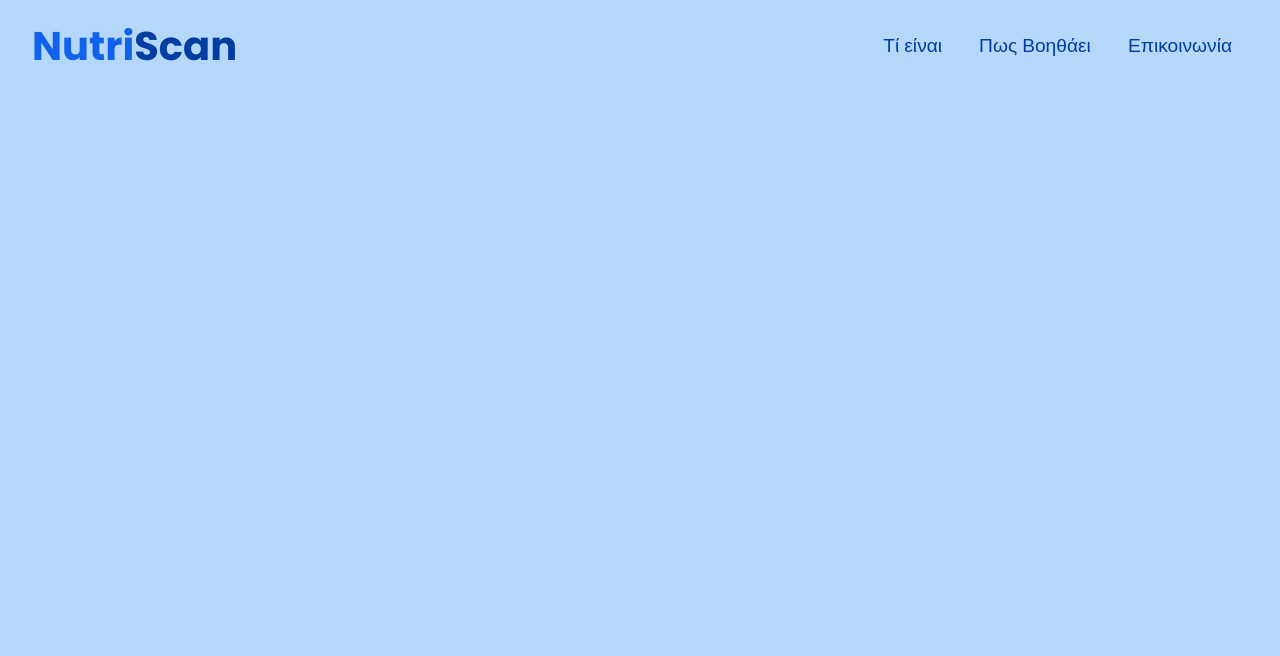
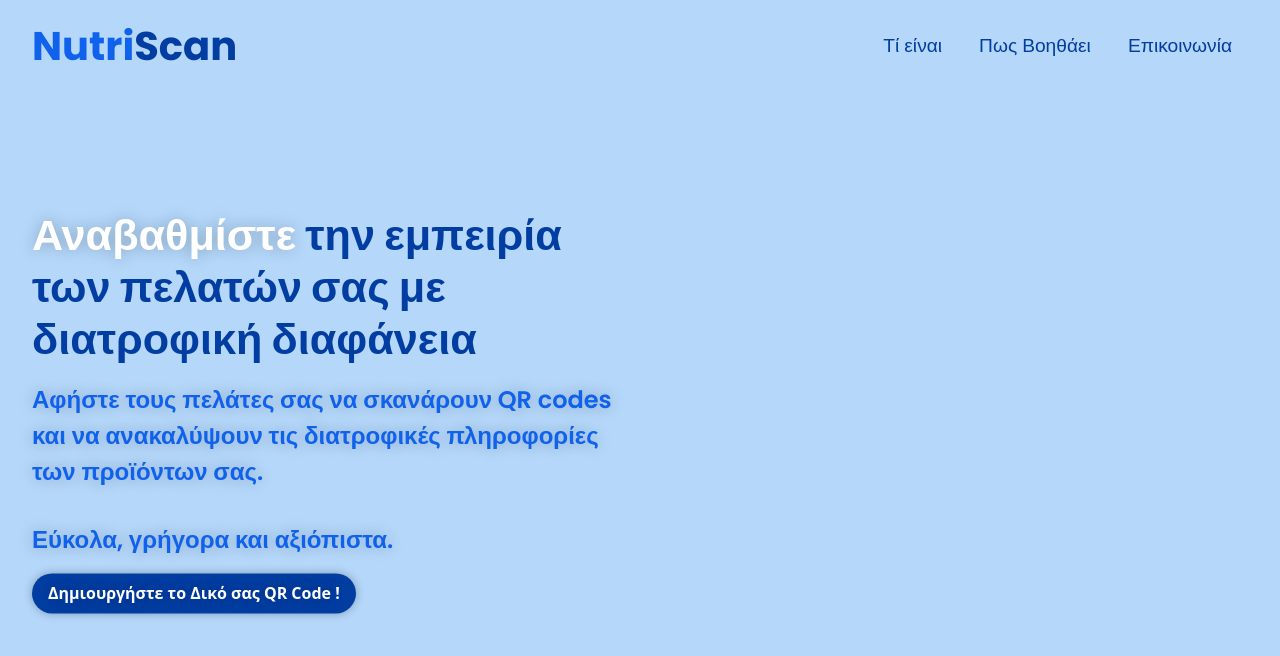
Before and after one commit to Spanosnick/NutriScan, a React (Create React App) app: page / in a window 1280 px wide. Shown: the top 656 px of the page. Built offline with nearby package versions, Linux system fonts and the light colour scheme.

Commit message:
Hero Section part 1

```diff
--- a/src/App.css
+++ b/src/App.css
@@ -1,4 +1,14 @@
+:root{
+  --primary-color: #1061EB;
+  --primary-black: #023da2;
+  --secondary-color: #10A6EB;
+  --third-color: #10EBEB;
+  --fourth-color: #5FEBEB;
+  --five-color: #10EBA1;
+  --six-color: #10EBA1;
+  --seven-color: #10EB56;
 
+}
 .App {
  background-color: rgba(113, 179, 245, 0.53);
   min-height: 100vh;
--- a/src/App.js
+++ b/src/App.js
@@ -1,11 +1,13 @@
 import './App.css';
 import {Header} from "./components/Header/Header";
+import {HeroSection} from "./components/HeroSection/HeroSection";
 
 
 function App() {
   return (
     <div className="App">
       <Header />
+        <HeroSection />
     </div>
   );
 }
--- a/src/components/Header/Header.css
+++ b/src/components/Header/Header.css
@@ -3,17 +3,7 @@
 @import url('https://fonts.googleapis.com/css2?family=Open+Sans:ital,wght@0,300..800;1,300..800&display=swap');
 @import url('https://fonts.googleapis.com/css2?family=Poppins:ital,wght@0,100;0,200;0,300;0,400;0,500;0,600;0,700;0,800;0,900;1,100;1,200;1,300;1,400;1,500;1,600;1,700;1,800;1,900&display=swap');
 
-:root{
-    --primary-color: #1061EB;
-    --primary-black: #023da2;
-    --secondary-color: #10A6EB;
-    --third-color: #10EBEB;
-    --fourth-color: #5FEBEB;
-    --five-color: #10EBA1;
-    --six-color: #10EBA1;
-    --seven-color: #10EB56;
 
-}
 
 .nutriNav{
     display: flex;
--- /dev/null
+++ b/src/components/HeroSection/HeroSection.css
@@ -0,0 +1,67 @@
+
+.heroSection{
+    padding: 2rem;
+    display: flex;
+    justify-content: space-between;
+    align-items: center;
+    flex-wrap: wrap;
+    min-height: 80vh;
+
+}
+
+.heroBasic{
+    width: 50%;
+    display: flex;
+    flex-direction: column;
+    justify-content: center;
+    align-items: flex-start;
+}
+.heroBasic h2{
+    font-family: 'Poppins', sans-serif;
+    font-size: 2.7rem;
+    font-weight: 700;
+    color: var(--primary-black);
+    margin: 0;
+}
+
+.heroBasic h2 span {
+    /*color: #10EBA1;*/
+    color: white;
+    text-shadow: 0 0 15px rgba(0, 0, 0, 0.25);
+}
+.heroBasic p{
+    font-family: 'Poppins', sans-serif;
+    font-size: 1.5rem;
+    font-weight: 600;
+    color: var(--primary-color);
+    margin: 1rem 0;
+    text-shadow: 0 0 15px rgba(0, 0, 0, 0.25);
+}
+.heroBasic a{
+    background-color: var(--primary-black);
+    box-shadow: 0 0 10px rgba(0, 0, 0, 0.28);
+    color: white;
+    text-shadow: 0 0 15px rgba(0, 0, 0, 0.25);
+    padding: 0.5rem 1rem;
+    border-radius:25px;
+    font-weight: 700;
+    text-decoration: none;
+    transition: all 0.3s ease;
+    animation: bounce 2s infinite;
+}
+.heroBasic a:hover{
+    background-color: var(--seven-color);
+
+    box-shadow: 0 0 10px rgba(0, 0, 0, 0.28);
+}
+@keyframes bounce {
+    0%, 20%, 50%, 80%, 100% {
+        transform: translateY(0);
+    }
+    40% {
+        transform: translateY(-20px);
+    }
+    60% {
+        transform: translateY(-10px);
+    }
+}
--- /dev/null
+++ b/src/components/HeroSection/HeroSection.js
@@ -0,0 +1,19 @@
+import React from "react";
+import "./HeroSection.css";
+
+export function HeroSection() {
+    return (
+        <div className='heroSection'>
+            <div className='heroBasic'>
+                <h2><span>Αναβαθμίστε </span> την εμπειρία των πελατών σας με διατροφική διαφάνεια</h2>
+                <p>Αφήστε τους πελάτες σας να σκανάρουν QR codes και να ανακαλύψουν τις διατροφικές πληροφορίες των
+                    προϊόντων σας.</p>
+                <p> Εύκολα, γρήγορα και αξιόπιστα.</p>
+                <a href='#about'>Δημιουργήστε το Δικό σας QR Code !</a>
+            </div>
+            <div className='heroSecond'>
+
+            </div>
+        </div>
+    );
+}
```
